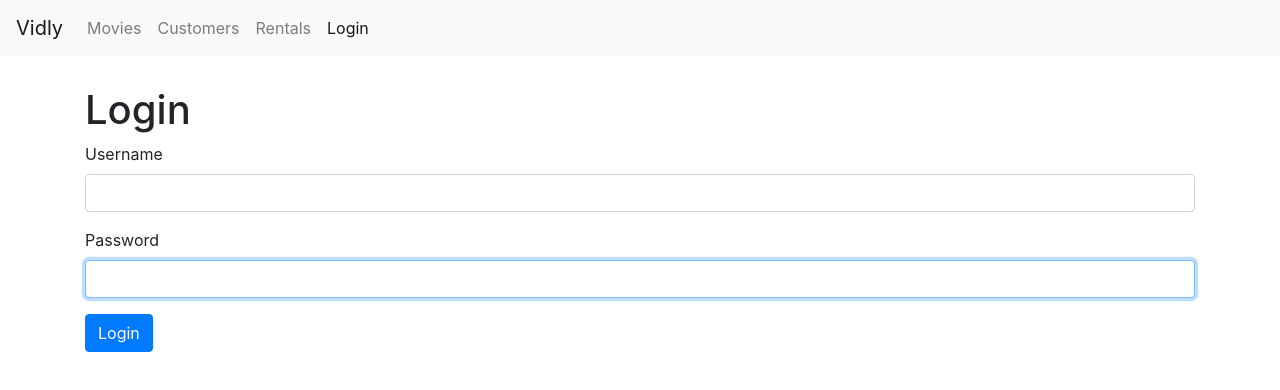
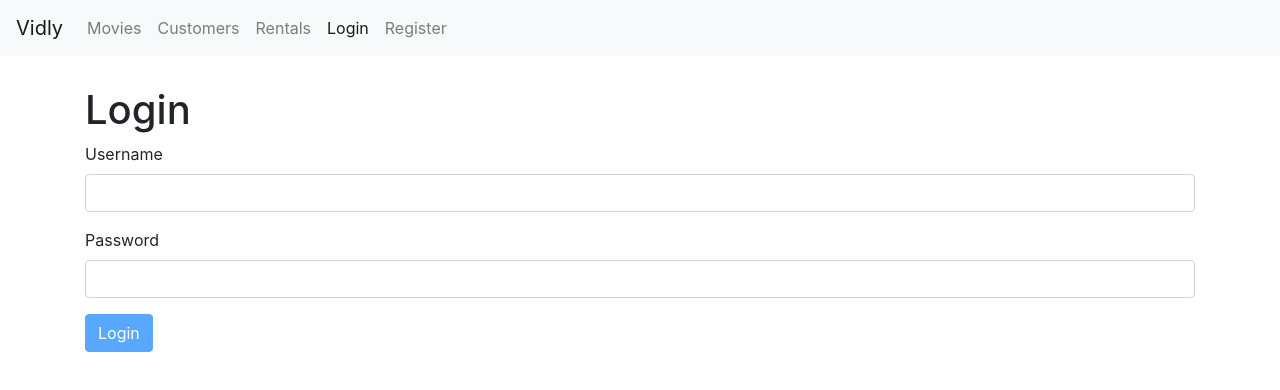
Before and after one commit to ogluisg/vidly, a React (Create React App) app: page /login in a window 1280 px wide. Shown: the top 390 px of the page. Built offline with nearby package versions, Linux system fonts and the light colour scheme.

Commit message:
implemented reusable form component & added register form

```diff
--- a/src/App.js
+++ b/src/App.js
@@ -1,28 +1,30 @@
 import React, { Component } from "react";
-import { Route, Redirect, Switch } from 'react-router-dom'
+import { Route, Redirect, Switch } from "react-router-dom";
 import Movies from "./components/movies";
-import MovieForm from './components/movieForm';
-import NotFound from './components/notFound';
-import Rentals from './components/rentals';
-import Customers from './components/customers';
-import Navbar from './components/navbar';
-import LoginForm from './components/loginForm';
+import MovieForm from "./components/movieForm";
+import NotFound from "./components/notFound";
+import Rentals from "./components/rentals";
+import Customers from "./components/customers";
+import Navbar from "./components/navbar";
+import LoginForm from "./components/loginForm";
 import "./App.css";
+import RegisterForm from "./components/registerForm";
 
 class App extends Component {
   render() {
     return (
       <React.Fragment>
-      <Navbar/>
-      <main className='container'>
+        <Navbar />
+        <main className="container">
           <Switch>
-        <Route path='/movies/:id' component={MovieForm}/>
-        <Route path='/login' component={LoginForm}/>
+            <Route path="/movies/:id" component={MovieForm} />
+            <Route path="/login" component={LoginForm} />
+            <Route path="/register" component={RegisterForm} />
             <Route path="/movies" component={Movies}></Route>
             <Route path="/customers" component={Customers}></Route>
             <Route path="/rentals" component={Rentals}></Route>
             <Route path="/not-found" component={NotFound}></Route>
-        <Redirect from='/' exact to="/movies"/>
+            <Redirect from="/" exact to="/movies" />
             <Redirect to="/not-found" />
           </Switch>
         </main>
--- /dev/null
+++ b/src/components/common/form.jsx
@@ -0,0 +1,82 @@
+import React, { Component } from "react";
+import Joi from "joi-browser";
+import Input from "./input";
+
+class Form extends Component {
+  state = {
+    data: {},
+    errors: {},
+  };
+
+  validate = () => {
+    const options = { abortEarly: false };
+    const { error } = Joi.validate(this.state.data, this.schema, options);
+
+    if (!error) return null;
+
+    console.log(error, "errors");
+
+    const errors = {};
+
+    for (let item of error.details) errors[item.path[0]] = item.message;
+
+    return errors;
+  };
+
+  // basic property validation
+  validateProperty = ({ name, value }) => {
+    const obj = { [name]: value };
+    const schema = { [name]: this.schema[name] };
+    const { error } = Joi.validate(obj, schema);
+    return error ? error.details[0].message : null;
+  };
+
+  // submits the form
+  handleSubmit = (event) => {
+    event.preventDefault();
+
+    const errors = this.validate();
+    this.setState({ errors: errors || {} });
+    if (errors) return;
+
+    this.doSubmit();
+  };
+
+  // handles the onChange prop
+  handleChange = ({ currentTarget: input }) => {
+    const errors = { ...this.state.errors };
+    const errorMessage = this.validateProperty(input);
+    if (errorMessage) errors[input.name] = errorMessage;
+    else delete errors[input.name];
+
+    const data = { ...this.state.data };
+    data[input.name] = input.value;
+    this.setState({ data, errors });
+  };
+
+  doSubmit = () => {};
+
+  renderButton(label) {
+    return (
+      <button disabled={this.validate()} className="btn btn-primary">
+        {label}
+      </button>
+    );
+  }
+
+  renderInput(name, label, type = "text") {
+    const { data, errors } = this.state;
+    return (
+      <Input
+        name={name}
+        label={label}
+        type={type}
+        onChange={this.handleChange}
+        value={data[name]}
+        error={errors[name]}
+      />
+    );
+  }
+}
+
+export default Form;
--- a/src/components/common/input.jsx
+++ b/src/components/common/input.jsx
@@ -1,18 +1,10 @@
 import React from "react";
 
-const Input = ({ name, label, value, onChange, error }) => {
+const Input = ({ name, label, error, ...otherProps }) => {
   return (
     <div className="form-group">
       <label htmlFor={name}>{label}</label>
-      <input
-        onChange={onChange}
-        value={value}
-        autoFocus
-        name={name}
-        id={name}
-        type="text"
-        className="form-control"
-      />
+      <input {...otherProps} name={name} id={name} className="form-control" />
       {error && <div className="alert alert-danger">{error}</div>}
     </div>
   );
--- a/src/components/loginForm.jsx
+++ b/src/components/loginForm.jsx
@@ -1,10 +1,10 @@
-import React, { Component } from "react";
+import React from "react";
 import Joi from "joi-browser";
-import Input from "../components/common/input";
+import Form from "./common/form";
 
-class LoginForm extends Component {
+class LoginForm extends Form {
   state = {
-    account: { username: "", password: "" },
+    data: { username: "", password: "" },
     errors: {},
   };
 
@@ -13,77 +13,19 @@
     password: Joi.string().required().label("Password"),
   };
 
-  validate = () => {
-    const options = { abortEarly: false };
-    const { error } = Joi.validate(this.state.account, this.schema, options);
-
-    if (!error) return null;
-
-    const errors = {};
-
-    for (let item of error.details) errors[item.path[0]] = item.message;
-
-    return errors;
-  };
-
-  // basic property validation
-  validateProperty = ({ name, value }) => {
-    if (name === "username") {
-      if (value.trim() === "") return "Username is required.";
-    }
-
-    if (name === "password") {
-      if (value.trim() === "") return "Password is required.";
-    }
-  };
-
-  // submits the form
-  handleSubmit = (event) => {
-    event.preventDefault();
-
-    const errors = this.validate();
-    this.setState({ errors: errors || {} });
-    if (errors) return;
-
+  doSubmit = () => {
     // call the server
-    console.log("Submitted");
-  };
-
-  // handles the onChange prop
-  handleChange = ({ currentTarget: input }) => {
-    const errors = { ...this.state.errors };
-    const errorMessage = this.validateProperty(input);
-    if (errorMessage) errors[input.name] = errorMessage;
-    else delete errors[input.name];
-
-    const account = { ...this.state.account };
-    account[input.name] = input.value;
-    this.setState({ account, errors });
+    alert("Login form submitted...");
   };
 
   render() {
-    const { account, errors } = this.state;
     return (
       <div>
         <h1>Login</h1>
         <form onSubmit={this.handleSubmit}>
-          <Input
-            name="username"
-            label="Username"
-            onChange={this.handleChange}
-            value={account.username}
-            error={errors.username}
-          />
-
-          <Input
-            name="password"
-            label="Password"
-            onChange={this.handleChange}
-            value={account.password}
-            error={errors.password}
-          />
-
-          <button className="btn btn-primary">Login</button>
+          {this.renderInput("username", "Username")}
+          {this.renderInput("password", "Password", "password")}
+          {this.renderButton("Login")}
         </form>
       </div>
     );
--- a/src/components/navbar.jsx
+++ b/src/components/navbar.jsx
@@ -8,17 +8,17 @@
         Vidly
       </Link>
       <button
-      className="navbar-toggler"
-      type="button"
-      data-toggle="collapse"
-      data-target='#navbarNavtAltMarkup'
-      aria-controls='navbarNavtAltMarkup'
-      aria-expanded='false'
-      aria-label="Toggle navigation"
+        className="navbar-toggler"
+        type="button"
+        data-toggle="collapse"
+        data-target="#navbarNavtAltMarkup"
+        aria-controls="navbarNavtAltMarkup"
+        aria-expanded="false"
+        aria-label="Toggle navigation"
       >
-        <span className='navbar-toggler-icon'/>
+        <span className="navbar-toggler-icon" />
       </button>
-      <div className="collapse navbar-collapse" id='navbarNavtAltMarkup'>
+      <div className="collapse navbar-collapse" id="navbarNavtAltMarkup">
         <div className="navbar-nav">
           <NavLink className="nav-item nav-link" to="/movies">
             Movies
@@ -32,10 +32,11 @@
           <NavLink className="nav-item nav-link " to="/login">
             Login
           </NavLink>
+          <NavLink className="nav-item nav-link " to="/register">
+            Register
+          </NavLink>
         </div>
-
       </div>
-
     </nav>
   );
 };
--- /dev/null
+++ b/src/components/registerForm.jsx
@@ -0,0 +1,37 @@
+import React from "react";
+import Joi from "joi-browser";
+import Form from "./common/form";
+
+class RegisterForm extends Form {
+  state = {
+    data: { username: "", password: "", name: "" },
+    errors: {},
+  };
+
+  schema = {
+    username: Joi.string().email().required().label("Username"),
+    password: Joi.string().min(5).required().label("Password"),
+    name: Joi.string().required().label("Name"),
+  };
+
+  doSubmit = () => {
+    // call the server
+    alert("Register form submitted");
+  };
+
+  render() {
+    return (
+      <div>
+        <h1>Register</h1>
+        <form onSubmit={this.handleSubmit}>
+          {this.renderInput("username", "Username")}
+          {this.renderInput("password", "Password", "password")}
+          {this.renderInput("name", "Name")}
+          {this.renderButton("Register")}
+        </form>
+      </div>
+    );
+  }
+}
+
+export default RegisterForm;
```
Lines whose indentation alone changed are shown as unchanged.
